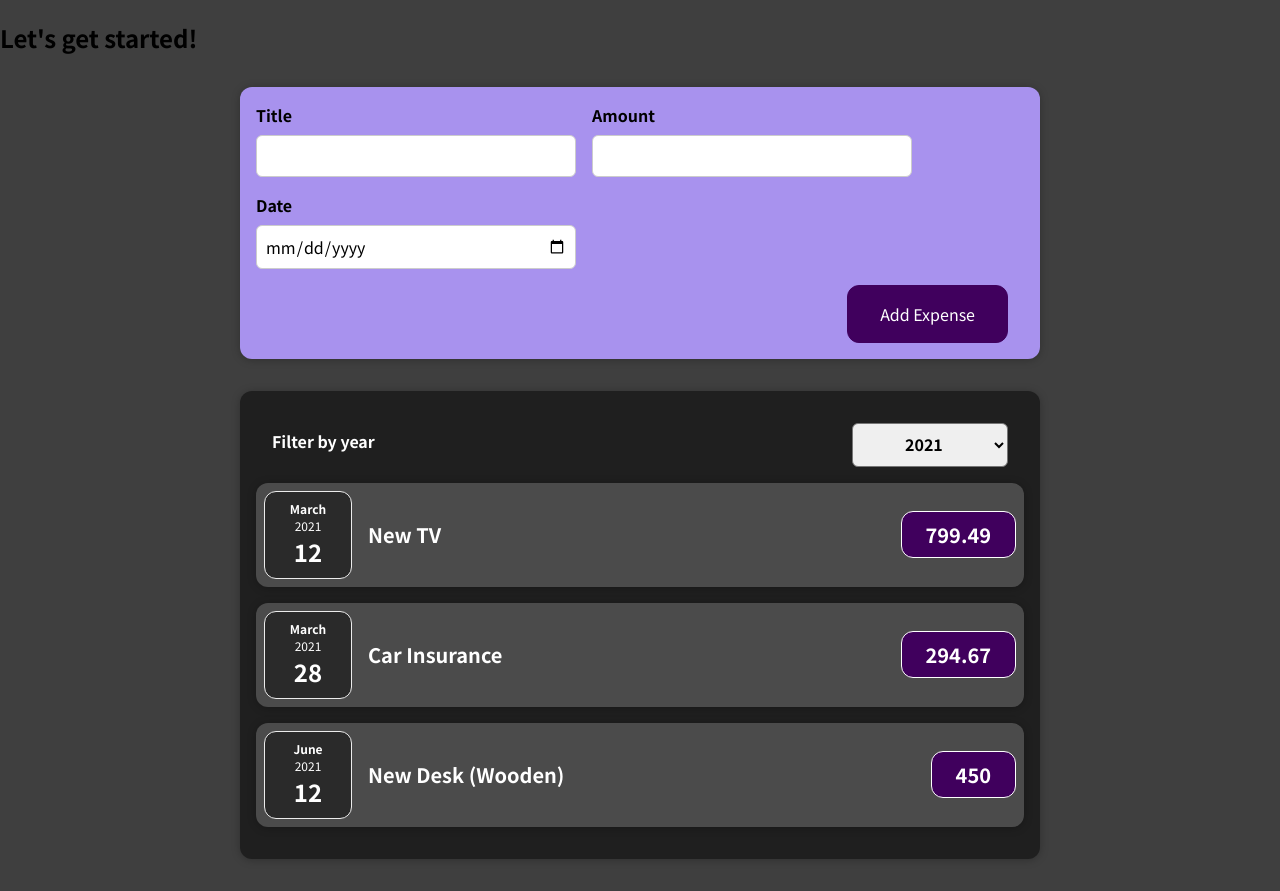
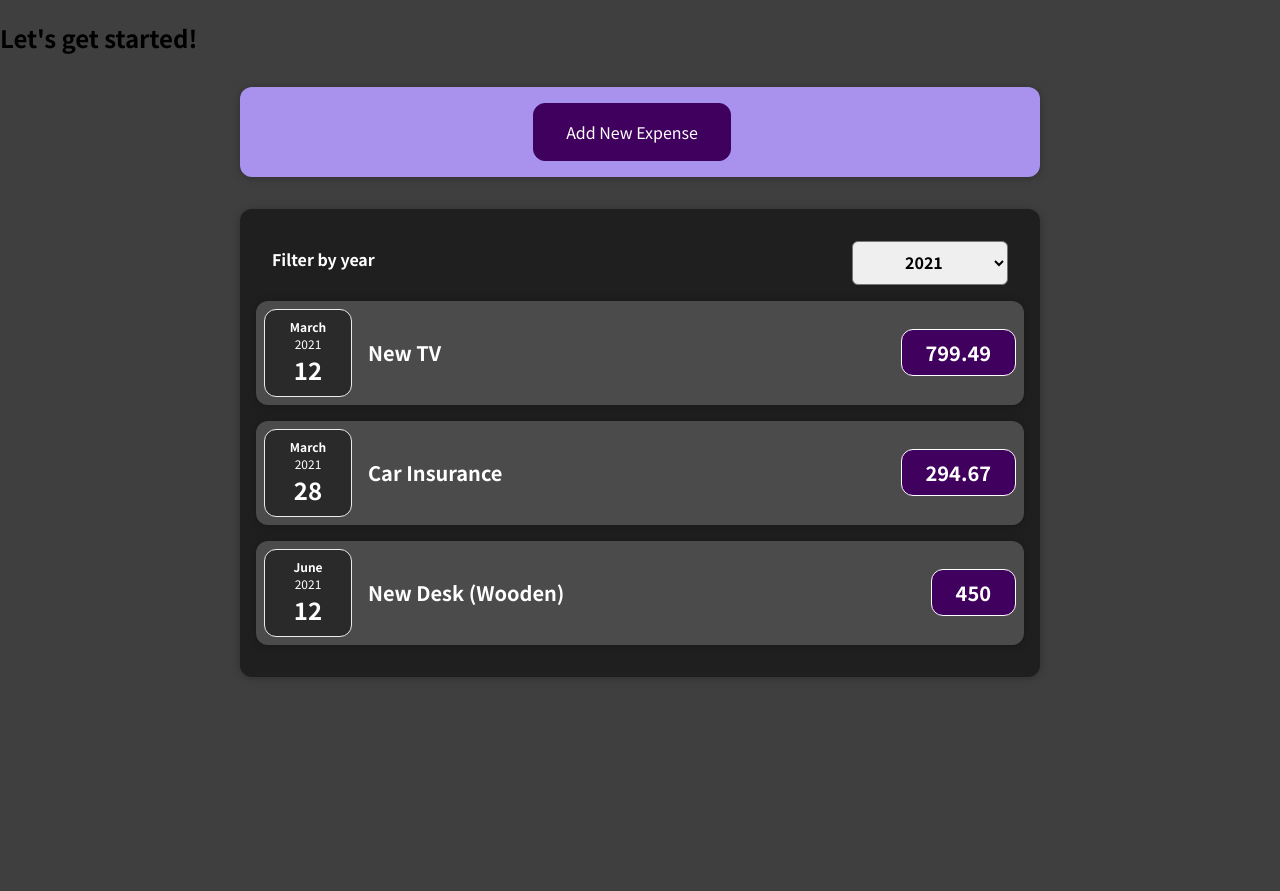
Before and after one commit to bernardoblasquez/udemy-react, a React (Create React App) app in the folder react-complete-guide/: page / in a window 1280 px wide. After the commit the page ends 800 px from the top, so only its background shows below. Built offline with nearby package versions, Linux system fonts and the light colour scheme.

Commit message:
criação de estado e funçãoes para mostrar ou esconder formulário adicionar despesas

```diff
--- a/react-complete-guide/src/components/NewExpense/ExpenseForm.jsx
+++ b/react-complete-guide/src/components/NewExpense/ExpenseForm.jsx
@@ -69,6 +69,7 @@ const ExpenseForm = (props) => {
         </div>
       </div>
       <div className="new-expense__actions">
+        <button onClick={props.onCancelClick}>Cancel</button>
         <button>Add Expense</button>
       </div>
     </form>
--- a/react-complete-guide/src/components/NewExpense/NewExpense.jsx
+++ b/react-complete-guide/src/components/NewExpense/NewExpense.jsx
@@ -1,10 +1,13 @@
+import { useState } from 'react'
 import ExpenseForm from './ExpenseForm'
 import './NewExpense.css';
 
 const NewExpense = (props) => {
 
+    const [toggleForm, setToggleForm] = useState(false);
+    let showForm = '';
+
     const submitDataHandler = (enteredExpense) => {
-
         const expenseData = {
             ...enteredExpense,
             id: Math.random().toString()
@@ -15,10 +18,25 @@ const NewExpense = (props) => {
         props.onAddExpense(expenseData) // lifting uo data
     }
 
+    const cancelButtonFormHandler = () =>{
+        setToggleForm(false);
+    }
+
+    const toggleFormHandler = () =>{
+        setToggleForm(!toggleForm)
+    }
+
+    if(toggleForm === true){
+        showForm = <ExpenseForm onSubmitData={submitDataHandler} onCancelClick={cancelButtonFormHandler} />
+    }
+    else{
+        showForm = <button onClick={toggleFormHandler}>Add New Expense</button>
+    }
+
     return(
 
         <div className="new-expense">
-            <ExpenseForm onSubmitData={submitDataHandler}/>
+            {showForm}
         </div>
 
     );
```
